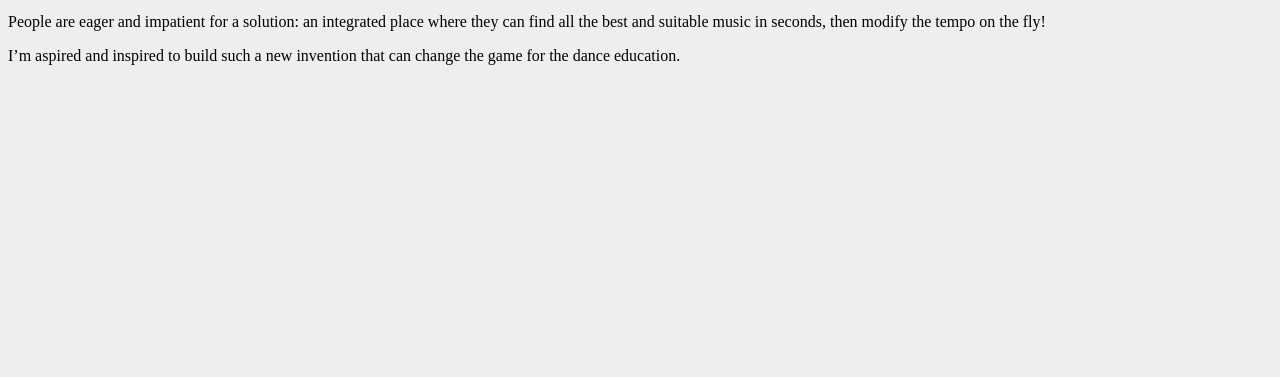
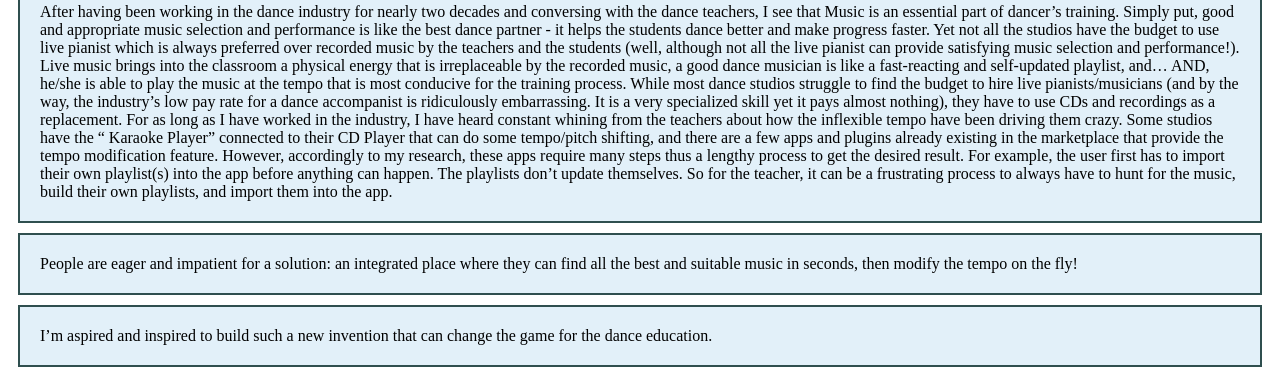
Before and after one commit to emmill2/ATK-301, a plain HTML site: page BallegroStyle/index.html in a window 1280 px wide. Shown: the part 651-1028 px from the top of the page. Before the commit the page ends 800 px from the top, so only its background shows below. Drawn offline with Linux system fonts and the light colour scheme.

Commit message:
Update style.css

```diff
--- a/BallegroStyle/style.css
+++ b/BallegroStyle/style.css
@@ -1,9 +1,7 @@
-
 /* CSS */
-body {
-	background-color: #eeeeee;
-}
-
-main {
-	background-color: #0000ff;
-}
+body {background-color: white;}
+h1 {color: darkslategrey}
+p { border: 2px solid darkslategrey;
+   padding: 20px 20px 20px 20px;
+   margin: 10px 10px 10px 10px;
+background-color: #E2F0F9}
```
